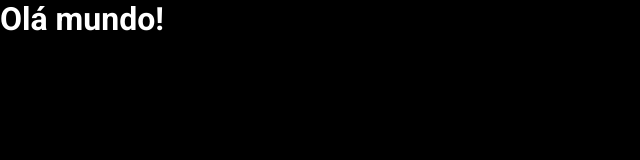
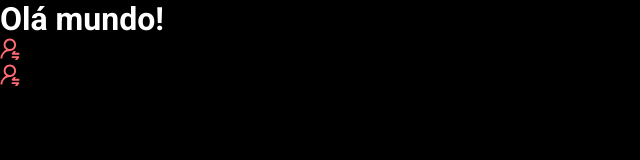
Before and after one commit to fabsy77/dsmeta, a React (Vite) app in the folder frontend/: page / in a window 1280 px wide. Shown: the top 160 px of the page, without its empty margins (0-640 px from the left). Built offline with nearby package versions, Linux system fonts and the light colour scheme.

Commit message:
First component

```diff
--- a/frontend/src/App.tsx
+++ b/frontend/src/App.tsx
@@ -1,6 +1,13 @@
+import NotificationButton from "./components/NotificationButton"
+
 function App() {
-    return(<h1>Olá mundo!</h1>
-      )
+  return (
+    <>
+      <h1>Olá mundo!</h1>
+      <NotificationButton />
+      <NotificationButton />
+    </>
+  )
 }
 
 export default App
--- /dev/null
+++ b/frontend/src/components/NotificationButton/index.tsx
@@ -0,0 +1,11 @@
+import icon from '../../assets/img/notification-icon.svg'
+
+function NotificationButton() {
+    return (
+        <div className="dsmeta-red-btn">
+            <img src={icon} alt="Notificar" />
+        </div>
+    )
+}
+
+export default NotificationButton
```
Also changed, not shown: frontend/src/assets/img/notification-icon.svg (added).
